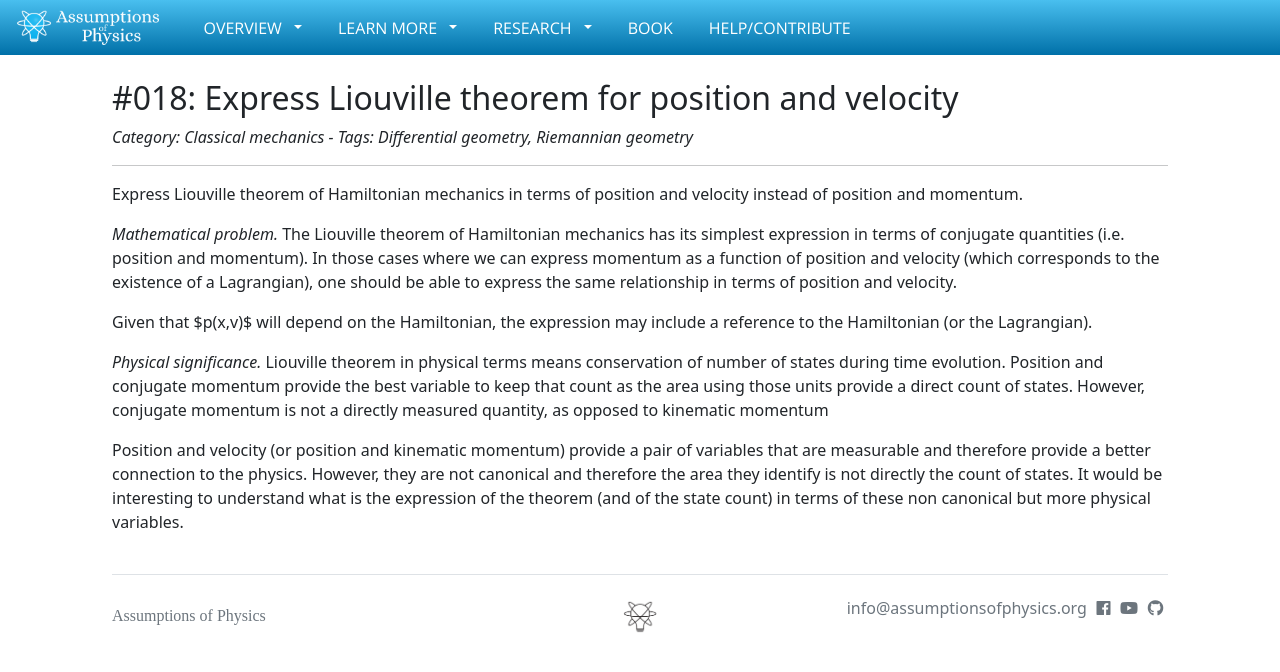
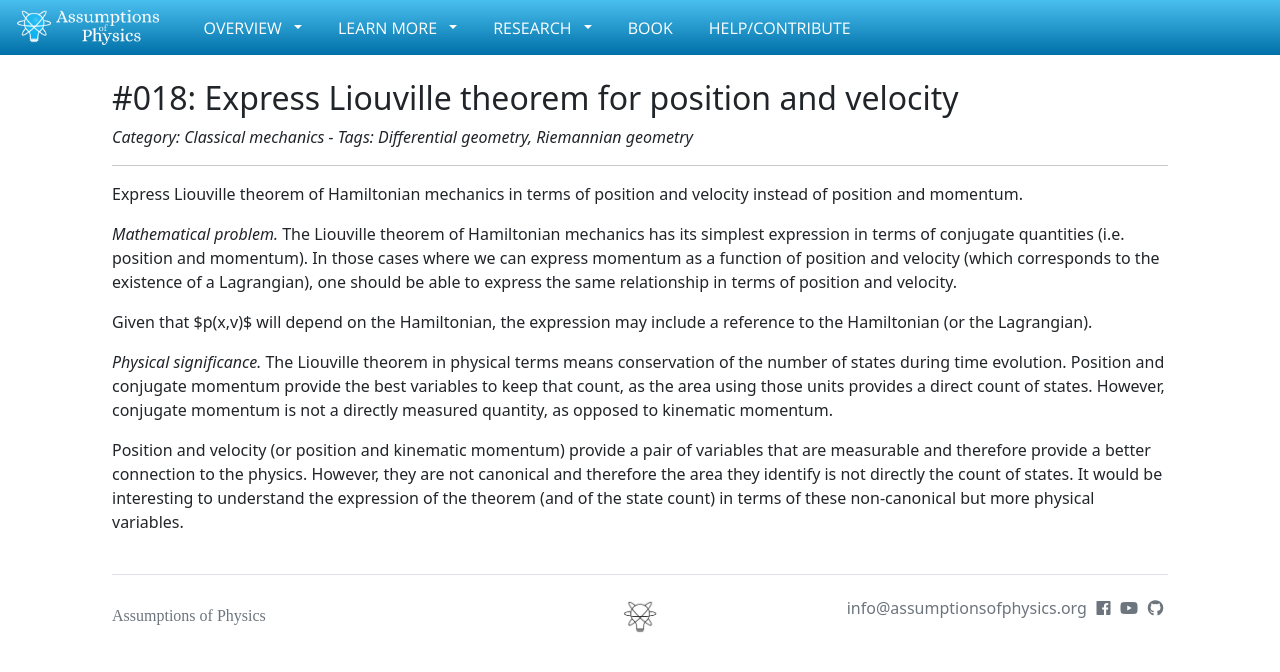
Before and after one commit to assumptionsofphysics/assumptionsofphysics.github.io, a Jekyll site: the page built from _problems/018-LiouvilleInVelocity.md, in a window 1280 px wide. Shown: the top 672 px of the page. Built offline with Jekyll 4.4.1, drawn with Linux system fonts in a browser that asks for light colours; nearby versions of some CDN libraries; some web fonts are replaced.

Commit message:
Proofread problem 18

```diff
--- a/_problems/018-LiouvilleInVelocity.md
+++ b/_problems/018-LiouvilleInVelocity.md
@@ -15,15 +15,14 @@ be able to express the same relationship in terms of position and velocity.
 Given that $p(x,v)$ will depend on the Hamiltonian, the expression may include
 a reference to the Hamiltonian (or the Lagrangian).
 
-*Physical significance.* Liouville theorem in physical terms means conservation
-of number of states during time evolution. Position and conjugate momentum provide
-the best variable to keep that count as the area using those units provide
+*Physical significance.* The Liouville theorem in physical terms means conservation
+of the number of states during time evolution. Position and conjugate momentum provide
+the best variables to keep that count, as the area using those units provides
 a direct count of states. However, conjugate momentum is not a directly
-measured quantity, as opposed to kinematic momentum
+measured quantity, as opposed to kinematic momentum.
 
 Position and velocity (or position and kinematic momentum) provide a pair of
 variables that are measurable and therefore provide a better connection to the
 physics. However, they are not canonical and therefore the area they identify
-is not directly the count of states. It would be interesting to understand
-what is the expression of the theorem (and of the state count) in terms of these
-non canonical but more physical variables.
+is not directly the count of states. It would be interesting to understand the expression of the theorem (and of the state count) in terms of these
+non-canonical but more physical variables.
```
